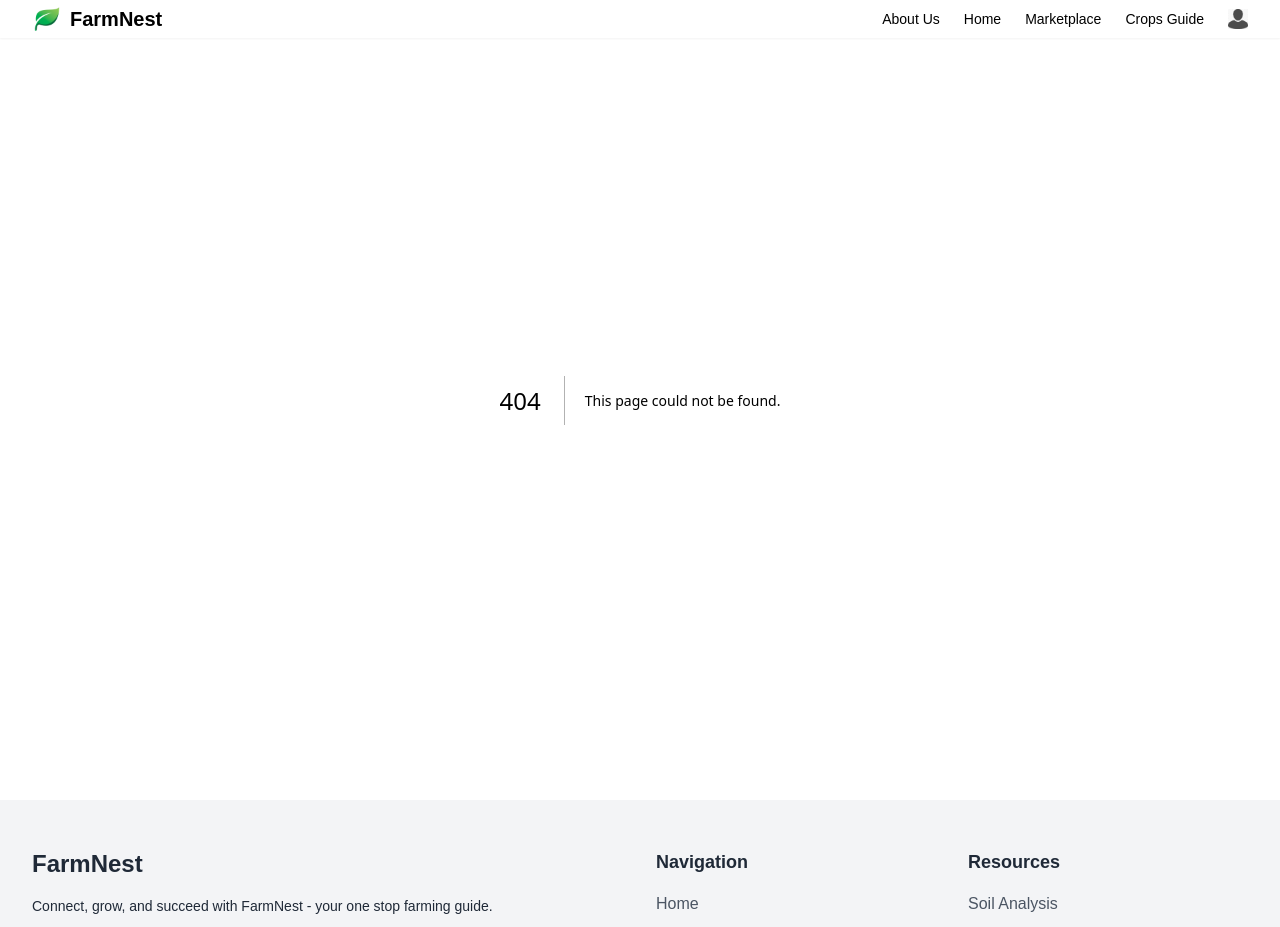
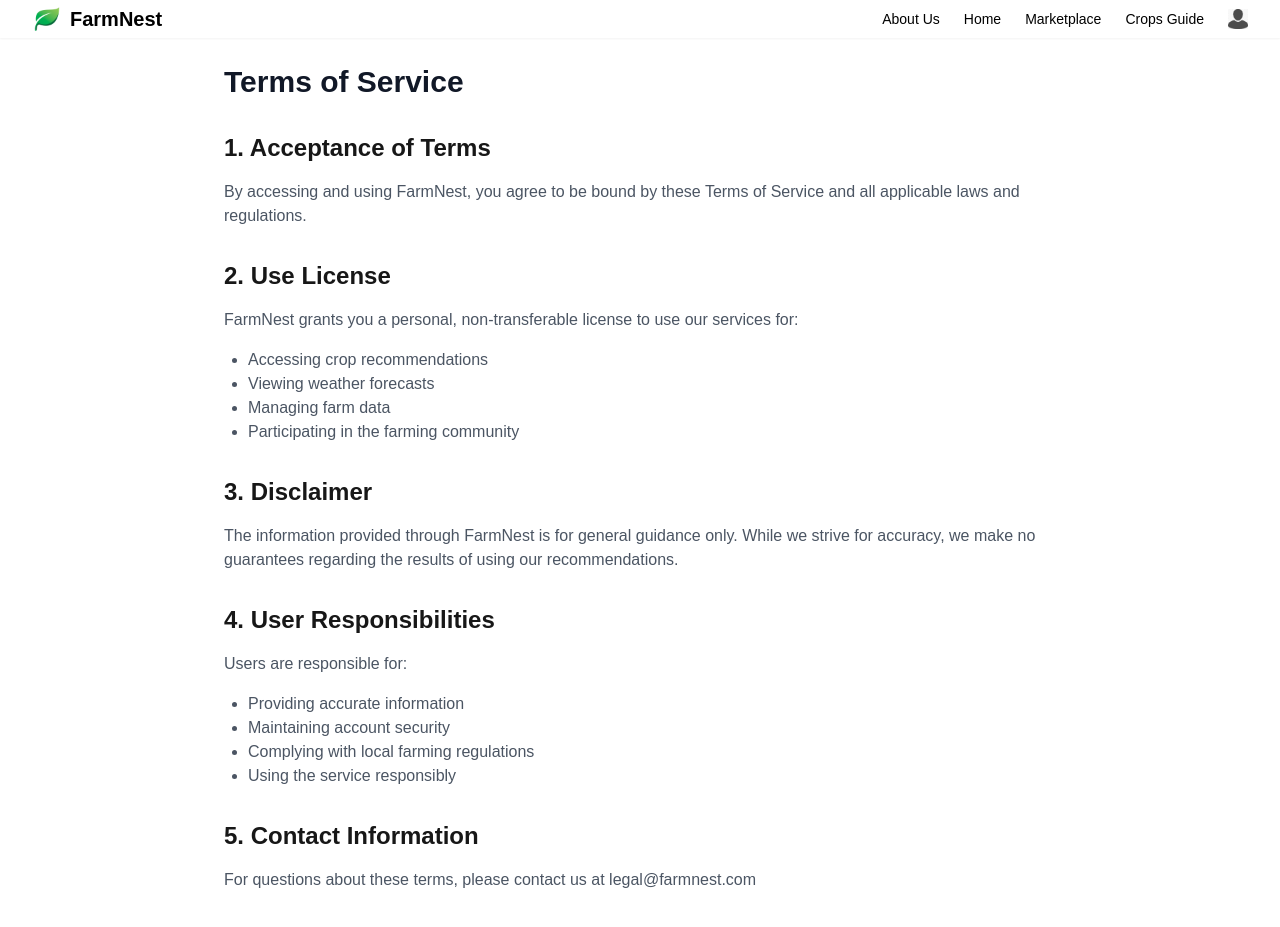
Before and after one commit to Aadityaa2004/Plowtion, a Next.js app in the folder frontend/: page /terms in a window 1280 px wide. Before the commit this address had no page. Shown: the top 927 px of the page. Built offline with nearby package versions, Linux system fonts and the light colour scheme.

Commit message:
added the privacy policy and terms of service

```diff
--- a/frontend/app/components/Footer.tsx
+++ b/frontend/app/components/Footer.tsx
@@ -8,8 +8,6 @@ export default function Footer() {
     ];
 
     const resources = [
-        { title: 'Soil Analysis', link: '/soil-analysis' },
-        { title: 'Crop Calendar', link: '/calendar' },
         { title: 'Privacy Policy', link: '/privacy' },
         { title: 'Terms of Service', link: '/terms' },
     ];
@@ -23,7 +21,7 @@ export default function Footer() {
 
     return (
         <section className="bg-gray-100 text-gray-800">
-            <div className="max-w-7xl mx-auto px-4 sm:px-6 lg:px-8 py-12 ">
+            <div className="max-w-7xl mx-auto px-4 sm:px-6 lg:px-8 py-12">
                 <div className="grid grid-cols-1 md:grid-cols-4 gap-8">
                     <div className="col-span-1 md:col-span-2">
                         <h2 className="text-2xl font-bold mb-4">FarmNest</h2>
@@ -64,11 +62,6 @@ export default function Footer() {
                 <div className="mt-12 pt-8 border-t border-gray-200">
                     <div className="flex flex-col md:flex-row justify-between items-center">
                         <p className="text-sm text-gray-600">&copy; {new Date().getFullYear()} Guide. All rights reserved.</p>
-                        <div className="mt-4 md:mt-0">
-                            <Link href="/download" className="text-blue-600 hover:text-blue-800 font-semibold">
-                                Download the Farmnest App
-                            </Link>
-                        </div>
                     </div>
                 </div>
             </div>
--- /dev/null
+++ b/frontend/app/privacy/page.tsx
@@ -0,0 +1,52 @@
+export default function PrivacyPolicy() {
+  return (
+    <div className="min-h-screen bg-white dark:bg-gray-900 py-16">
+      <div className="max-w-4xl mx-auto px-4 sm:px-6 lg:px-8">
+        <h1 className="text-3xl font-bold text-gray-900 dark:text-white mb-8">Privacy Policy</h1>
+
+        <div className="prose dark:prose-invert max-w-none">
+          <section className="mb-8">
+            <h2 className="text-2xl font-semibold mb-4">Information We Collect</h2>
+            <p className="text-gray-600 dark:text-gray-300 mb-4">
+              We collect information that you provide directly to us, including:
+            </p>
+            <ul className="list-disc pl-6 text-gray-600 dark:text-gray-300">
+              <li>Name and contact information</li>
+              <li>Farm location and size</li>
+              <li>Crop selection and farming practices</li>
+              <li>Weather data related to your location</li>
+            </ul>
+          </section>
+
+          <section className="mb-8">
+            <h2 className="text-2xl font-semibold mb-4">How We Use Your Information</h2>
+            <p className="text-gray-600 dark:text-gray-300 mb-4">
+              We use the collected information to:
+            </p>
+            <ul className="list-disc pl-6 text-gray-600 dark:text-gray-300">
+              <li>Provide personalized crop recommendations</li>
+              <li>Send weather alerts and farming tips</li>
+              <li>Improve our services and user experience</li>
+              <li>Analyze farming trends and patterns</li>
+            </ul>
+          </section>
+
+          <section className="mb-8">
+            <h2 className="text-2xl font-semibold mb-4">Data Security</h2>
+            <p className="text-gray-600 dark:text-gray-300">
+              We implement appropriate security measures to protect your personal information.
+              Your data is encrypted during transmission and stored securely on our servers.
+            </p>
+          </section>
+
+          <section>
+            <h2 className="text-2xl font-semibold mb-4">Contact Us</h2>
+            <p className="text-gray-600 dark:text-gray-300">
+              If you have any questions about our privacy policy, please contact us at privacy@farmnest.com
+            </p>
+          </section>
+        </div>
+      </div>
+    </div>
+  );
+}
--- /dev/null
+++ b/frontend/app/terms/page.tsx
@@ -0,0 +1,61 @@
+export default function TermsOfService() {
+  return (
+    <div className="min-h-screen bg-white dark:bg-gray-900 py-16">
+      <div className="max-w-4xl mx-auto px-4 sm:px-6 lg:px-8">
+        <h1 className="text-3xl font-bold text-gray-900 dark:text-white mb-8">Terms of Service</h1>
+
+        <div className="prose dark:prose-invert max-w-none">
+          <section className="mb-8">
+            <h2 className="text-2xl font-semibold mb-4">1. Acceptance of Terms</h2>
+            <p className="text-gray-600 dark:text-gray-300">
+              By accessing and using FarmNest, you agree to be bound by these Terms of Service
+              and all applicable laws and regulations.
+            </p>
+          </section>
+
+          <section className="mb-8">
+            <h2 className="text-2xl font-semibold mb-4">2. Use License</h2>
+            <p className="text-gray-600 dark:text-gray-300 mb-4">
+              FarmNest grants you a personal, non-transferable license to use our services for:
+            </p>
+            <ul className="list-disc pl-6 text-gray-600 dark:text-gray-300">
+              <li>Accessing crop recommendations</li>
+              <li>Viewing weather forecasts</li>
+              <li>Managing farm data</li>
+              <li>Participating in the farming community</li>
+            </ul>
+          </section>
+
+          <section className="mb-8">
+            <h2 className="text-2xl font-semibold mb-4">3. Disclaimer</h2>
+            <p className="text-gray-600 dark:text-gray-300">
+              The information provided through FarmNest is for general guidance only.
+              While we strive for accuracy, we make no guarantees regarding the results
+              of using our recommendations.
+            </p>
+          </section>
+
+          <section className="mb-8">
+            <h2 className="text-2xl font-semibold mb-4">4. User Responsibilities</h2>
+            <p className="text-gray-600 dark:text-gray-300 mb-4">
+              Users are responsible for:
+            </p>
+            <ul className="list-disc pl-6 text-gray-600 dark:text-gray-300">
+              <li>Providing accurate information</li>
+              <li>Maintaining account security</li>
+              <li>Complying with local farming regulations</li>
+              <li>Using the service responsibly</li>
+            </ul>
+          </section>
+
+          <section>
+            <h2 className="text-2xl font-semibold mb-4">5. Contact Information</h2>
+            <p className="text-gray-600 dark:text-gray-300">
+              For questions about these terms, please contact us at legal@farmnest.com
+            </p>
+          </section>
+        </div>
+      </div>
+    </div>
+  );
+}
```
